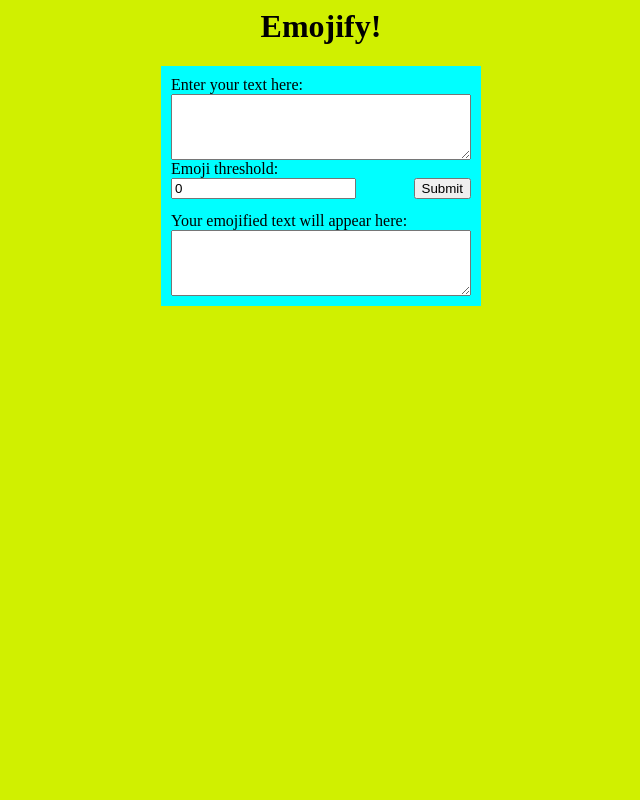
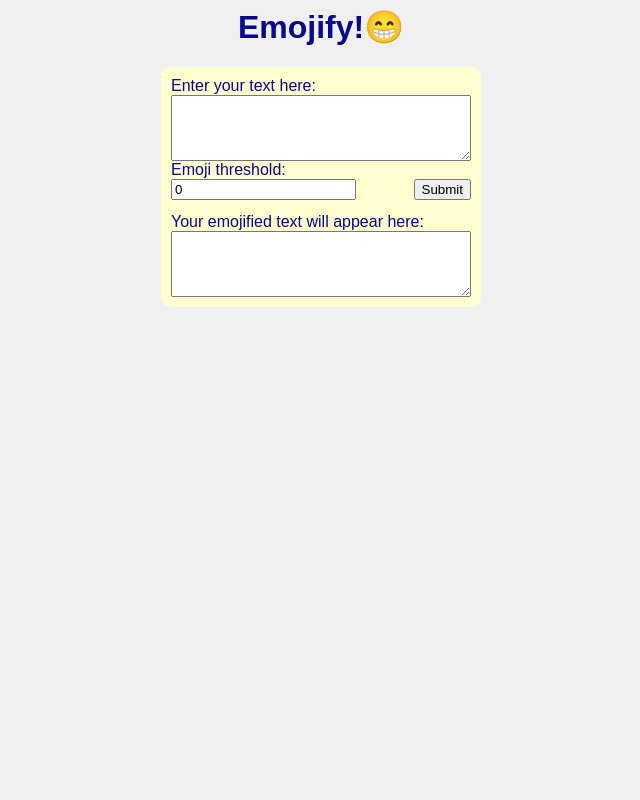
Before and after one commit to Alex-CS/Emojify, a Flask app: page / in a window 1280 px wide. Shown: the whole page, without its empty margins (319-959 px from the left). Run offline with Flask 2, Linux system fonts and the light colour scheme.

Commit message:
Worked on CSS more

```diff
--- a/static/emojify.css
+++ b/static/emojify.css
@@ -1,9 +1,11 @@
 html{
     height = 100%;
+    font-family: "Arial", Helvetica, sans-serif;
+    color: #07078F;
 }
 
 body{
-    background-color: #D0F000;
+    background-color: #F0F0F0;
 }
 
 #header{
@@ -15,8 +17,9 @@ body{
     width: 300px;
     margin-left: auto;
     margin-right: auto;
-    background-color: #00FFFF;
+    background-color: #FFFFD0;
     padding: 10px;
+    border-radius: 10px;
 }
 
 textarea{
--- a/templates/index.html
+++ b/templates/index.html
@@ -11,19 +11,19 @@
 
     <body>
         <div id="header">
-            <h1 id="title"> Emojify!</h1>
+            <h1 id="title"> Emojify!😁</h1>
 
         </div>
 
         <div id="input-output">
-            <form id="input-form" onsubmit="emojifyText()">
+            <form id="input-form">
                 <label for="inputField">Enter your text here:</label>
                 <textarea id="inputField" rows="4" cols="43"></textarea>
                 <br>
                 <label title="The maximum number of Emoji to add." for="numberInput">Emoji threshold:</label>
                 <br>
                 <input id="numberInput" type="number" min="0" value="0">
-                <input id="submitButton" type="submit" value="Submit">
+                <input id="submitButton" type="button" value="Submit" onclick="emojifyText()">
             </form>
             <br>
             <label for="outputField">Your emojified text will appear here:</label>
```
